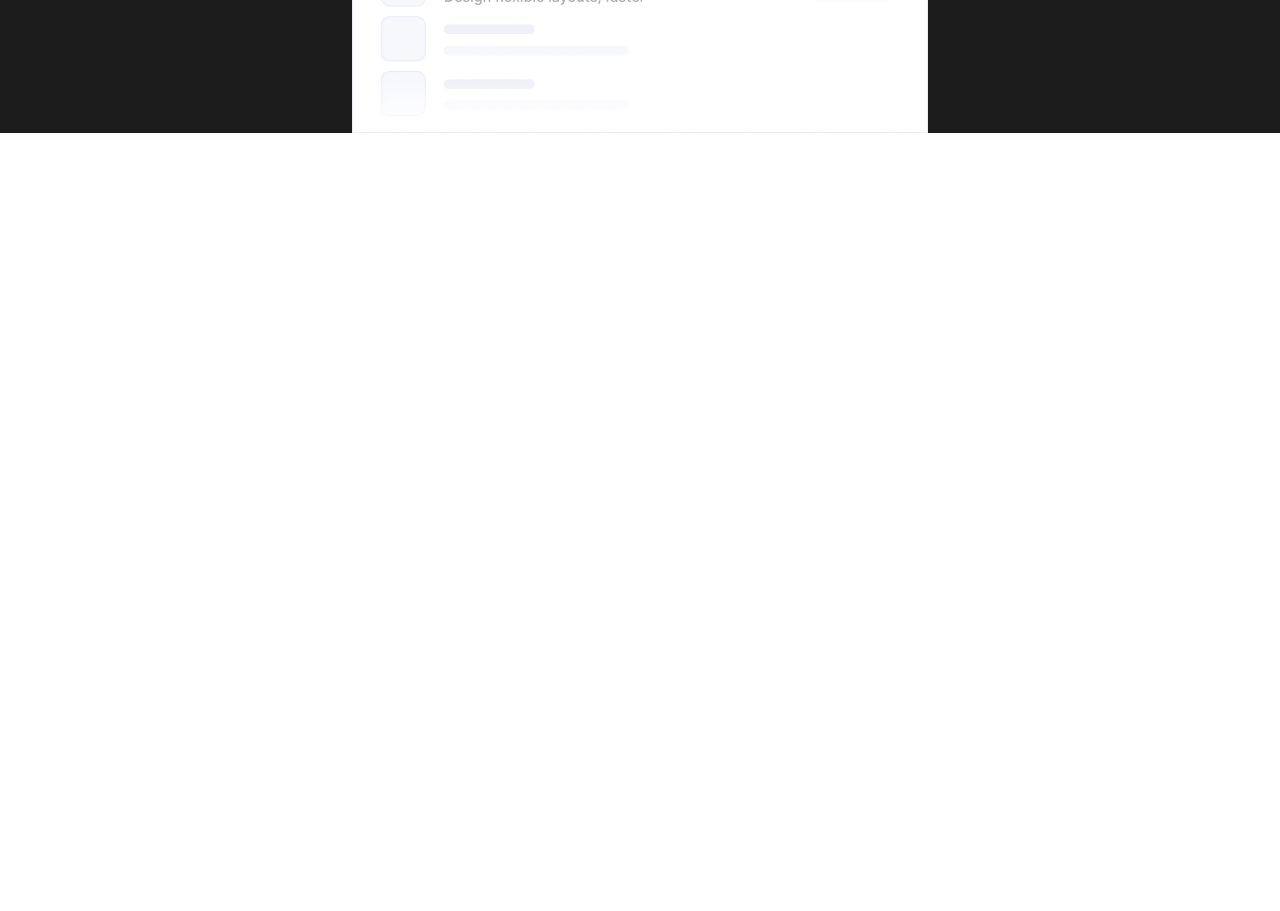
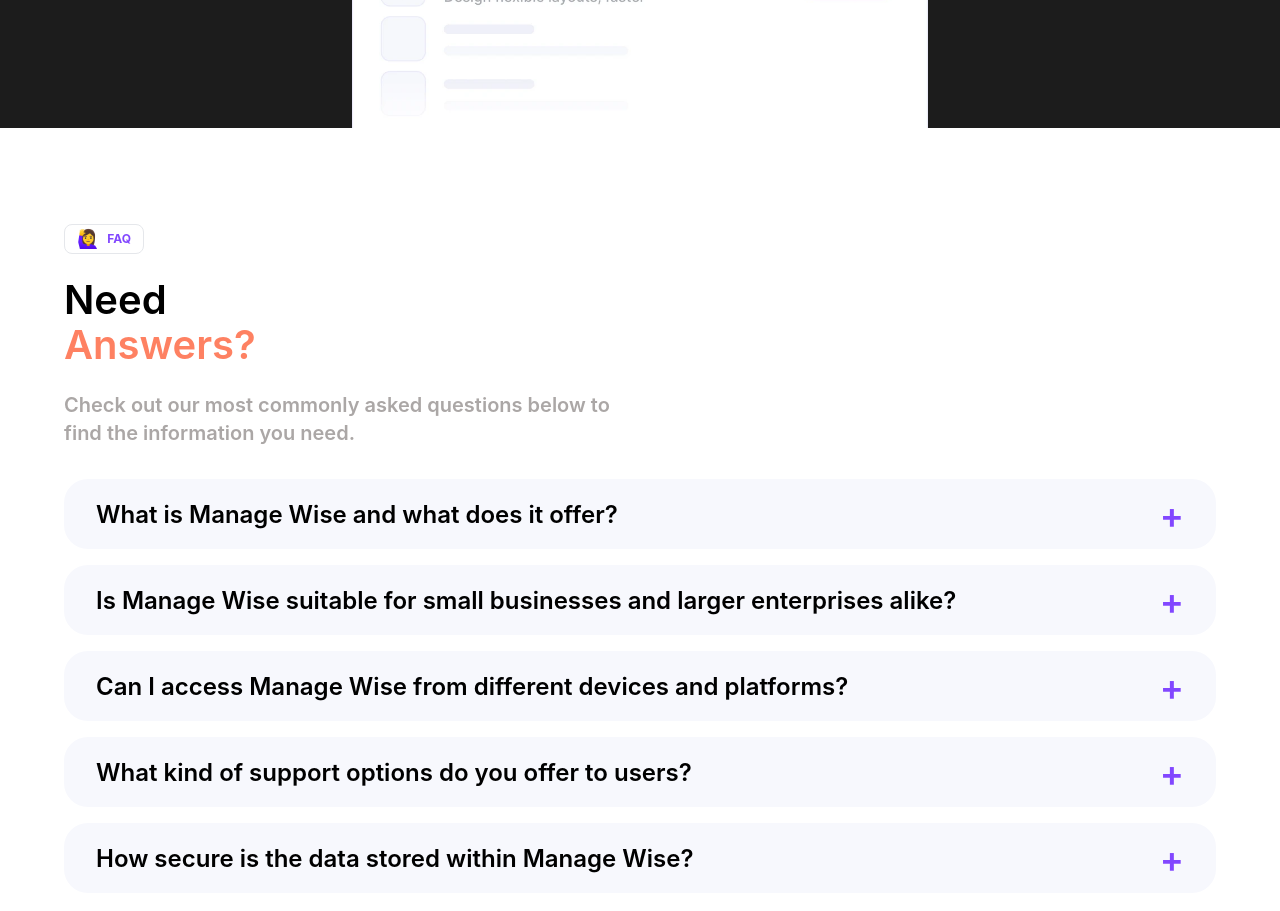
Before and after one commit to r1tikpatil/hirequotient-assignment, a React (Create React App) app: page / in a window 1280 px wide. Shown: the part 6100-7011 px from the top of the page. Before the commit the page ends 6233 px from the top, so only its background shows below. Built offline with nearby package versions, Linux system fonts and the light colour scheme.

Commit message:
created faq card

```diff
--- a/src/App.js
+++ b/src/App.js
@@ -4,6 +4,7 @@
 import DashBoard from "./components/dashboard/dashboard.componet";
 import Features from "./components/features/features.components";
 import AddMore from "./components/addMore/addMore.component";
+import FAQ from "./components/faq/faq.component";
 
 const App = () => {
   return (
@@ -12,6 +13,7 @@
       <DashBoard />
       <Features />
       <AddMore />
+      <FAQ />
     </div>
   );
 };
--- a/src/common/addMoreCard.jsx
+++ b/src/common/addMoreCard.jsx
@@ -3,7 +3,7 @@
 
 const AddMoreCard = ({ keys, heading, title }) => {
   return (
-    <div className="w-full mt-8 bg-[#212121] px-16 h-[40vh] rounded-3xl flex flex-col justify-center items-center">
+    <div className="w-full border mt-8 bg-[#212121] px-16 h-[40vh] rounded-3xl flex flex-col justify-center items-center">
       <div className="bg-[#8247ff] p-4 rounded-3xl">
         {keys === 1 && <FaMobile color={"white"} size={32} />}
         {keys === 2 && <GoBellFill color={"white"} size={32} />}
--- /dev/null
+++ b/src/common/faqCard.jsx
@@ -0,0 +1,43 @@
+import React, { useState } from "react";
+
+const FAQCard = ({ question, answer }) => {
+  const [isOpen, setIsOpen] = useState(false);
+
+  const handleClick = () => {
+    setIsOpen((prev) => !prev);
+  };
+
+  return (
+    <div
+      onClick={handleClick}
+      className={`my-4 py-4 px-8 rounded-3xl bg-[#f7f8fd] box-border transition-all duration-300 ease-in-out ${
+        isOpen ? "h-[150px] " : "h-[70px] "
+      }`}
+    >
+      <div
+        className={`flex justify-between items-center text-2xl font-semibold hover:cursor-pointer ${
+          isOpen ? "text-[#8247ff]" : "text-black"
+        }`}
+      >
+        <p>{question}</p>
+        <p
+          className={`text-[#8247ff] text-4xl transform transition-transform ${
+            isOpen ? "rotate-45" : "rotate-0"
+          } `}
+        >
+          +
+        </p>
+      </div>
+
+      <div
+        className={`cursor-default mt-4 ${
+          isOpen ? "opacity-100" : "opacity-0"
+        } transition-all duration-600 ease-in-out `}
+      >
+        <p className="text-[#aba7a6] text-lg font-semibold">{answer}</p>
+      </div>
+    </div>
+  );
+};
+
+export default FAQCard;
--- a/src/components/addMore/addMore.component.jsx
+++ b/src/components/addMore/addMore.component.jsx
@@ -26,7 +26,7 @@
   ];
 
   return (
-    <div className="bg-[#1c1c1c] w-screen px-16 pt-24">
+    <div className="bg-[#1c1c1c] w-screen px-16 pt-24 overflow-hidden">
       <p className="text-[#8247ff] text-[12px] border rounded-lg px-2  flex justify-center items-center font-bold bg-white w-[140px]">
         <span className="mr-2 text-lg">🤩</span> AND MORE...
       </p>
@@ -71,8 +71,8 @@
         <p>widely-used tools and platforms.</p>
       </div>
 
-      <div className="w-full mt-8 flex justify-center items-center">
-        <img src={Image6} alt="img" className="h-1/2 w-1/2" />
+      <div className="w-full mt-8 mb-[-5px] flex justify-center items-center ">
+        <img src={Image6} alt="img" className="h-1/2 w-1/2 " />
       </div>
     </div>
   );
--- /dev/null
+++ b/src/components/faq/faq.component.jsx
@@ -0,0 +1,60 @@
+import React from "react";
+
+import FAQCard from "../../common/faqCard";
+
+const FAQ = () => {
+  const data = [
+    {
+      key: 1,
+      question: "What is Manage Wise and what does it offer?",
+      ans: "Manage Wise is a comprehensive management platform designed to streamline your business operations, enhance productivity, and drive success. It offers a range of features including task management, scheduling, communication tools, analytics, and more.",
+    },
+    {
+      key: 2,
+      question:
+        "Is Manage Wise suitable for small businesses and larger enterprises alike?",
+      ans: "Yes, Manage Wise is designed to cater to the needs of both small businesses and larger enterprises. Its scalable features and customizable options make it versatile for various business sizes.",
+    },
+    {
+      key: 3,
+      question:
+        "Can I access Manage Wise from different devices and platforms?",
+      ans: "Yes, Manage Wise offers cross-platform compatibility, allowing you to access and use the platform seamlessly on desktops, web browsers, and mobile devices.",
+    },
+    {
+      key: 4,
+      question: "What kind of support options do you offer to users?",
+      ans: "We provide responsive customer support via chat and email to assist you with any inquiries, issues, or guidance you may need while using Manage.",
+    },
+    {
+      key: 5,
+      question: "How secure is the data stored within Manage Wise?",
+      ans: "Your data's security is a top priority. Manage Wise employs robust data encryption and follows industry best practices to ensure your sensitive information is safe and protected.",
+    },
+  ];
+  return (
+    <div className="w-screen px-16 pt-24 bg-white">
+      <p className="text-[#8247ff] text-[12px] border rounded-lg px-2  flex justify-center items-center font-bold bg-white w-[80px]">
+        <span className="mr-2 text-lg">🙋‍♀️</span> FAQ
+      </p>
+
+      <div className="text-black text-[40px] mt-4 font-semibold">
+        <p>Need</p>
+        <p className="text-[#fe8162] mt-[-15px]">Answers?</p>
+      </div>
+
+      <div className="text-[#aba7a6] text-xl mt-4 mb-8 font-semibold">
+        <p>Check out our most commonly asked questions below to</p>
+        <p>find the information you need.</p>
+      </div>
+
+      <div>
+        {data.map((item) => (
+          <FAQCard question={item.question} answer={item.ans} />
+        ))}
+      </div>
+    </div>
+  );
+};
+
+export default FAQ;
```
